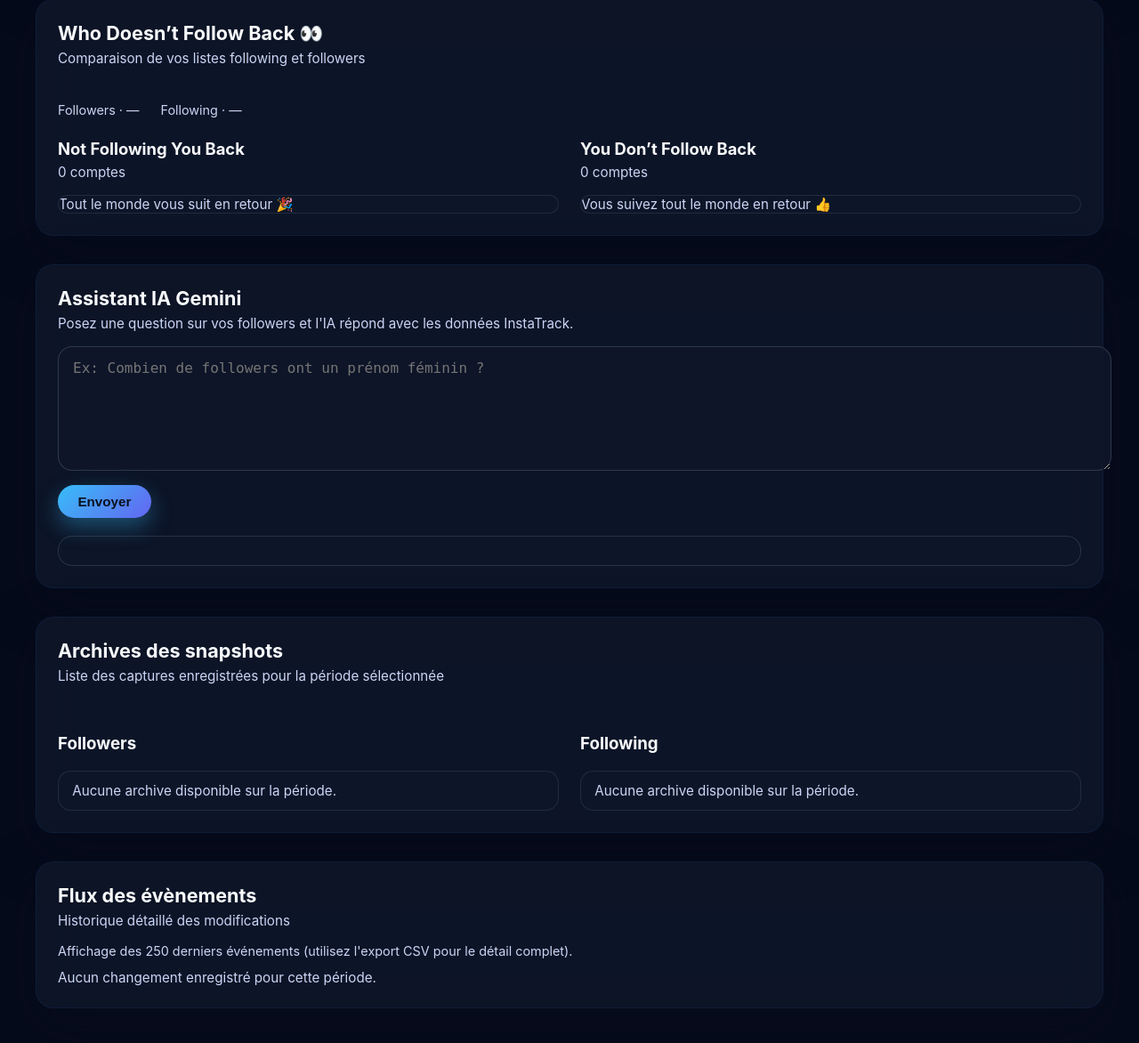
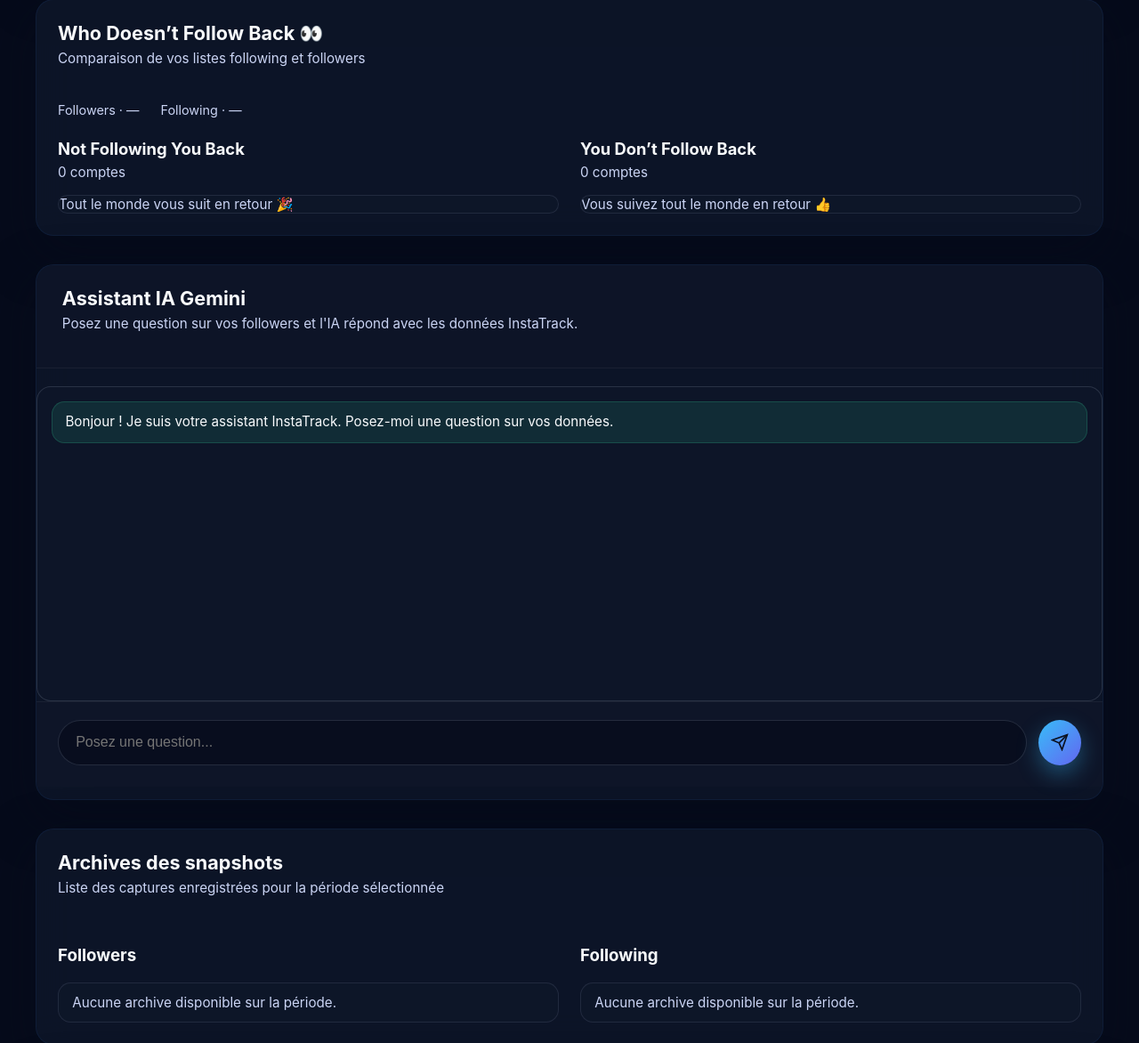
Before and after one commit to mohammedelahmar/InstaTrack, a Flask app: page / in a window 1280 px wide. Shown: the part 1966-3138 px from the top of the page at 89% size. Before the commit the page ends 3099 px from the top, so only its background shows below. Run offline with Flask 3, Linux system fonts and the light colour scheme; data that the repository does not hold is empty.

Commit message:
Implement basic AI chat panel UI

```diff
--- a/web/static/css/style.css
+++ b/web/static/css/style.css
@@ -462,35 +462,69 @@ body.charts-hidden .panel-row {
 	height: clamp(200px, 26vh, 250px);
 }
 
-.ai-panel textarea {
-	width: 100%;
-	background: rgba(15, 23, 42, 0.9);
-	color: var(--text-primary);
-	border: 1px solid var(--border);
-	border-radius: 1rem;
-	padding: 0.85rem 1rem;
-	font-size: 1rem;
-	resize: vertical;
-	min-height: 110px;
+.ai-panel {
+	display: flex;
+	flex-direction: column;
+	height: 600px;
+	/* Fixed height for chat feel */
+	padding: 0;
+	overflow: hidden;
 }
 
-.ai-panel textarea:focus {
-	outline: none;
-	border-color: var(--accent);
-	box-shadow: 0 0 0 3px var(--accent-soft);
+.ai-panel .panel-header {
+	padding: 1.5rem 1.8rem;
+	border-bottom: 1px solid rgba(255, 255, 255, 0.05);
+	background: rgba(15, 23, 42, 0.4);
 }
 
-.ai-form__footer {
+.ai-transcript {
+	flex: 1;
+	overflow-y: auto;
+	padding: 1.5rem;
 	display: flex;
-	justify-content: space-between;
-	align-items: center;
+	flex-direction: column;
 	gap: 1rem;
-	margin-top: 0.75rem;
+	scroll-behavior: smooth;
 }
 
-.ai-status {
-	font-size: 0.9rem;
-	color: var(--text-secondary);
+.ai-form {
+	padding: 1.2rem 1.5rem 1.5rem;
+	background: rgba(15, 23, 42, 0.6);
+	border-top: 1px solid rgba(255, 255, 255, 0.05);
+}
+
+.ai-input-group {
+	display: flex;
+	gap: 0.8rem;
+	position: relative;
+}
+
+.ai-input-group input {
+	width: 100%;
+	background: rgba(2, 6, 23, 0.5);
+	border: 1px solid rgba(148, 163, 184, 0.2);
+	border-radius: 999px;
+	padding: 0.85rem 1.2rem;
+	font-size: 1rem;
+	color: white;
+	outline: none;
+	transition: all 0.2s ease;
+}
+
+.ai-input-group input:focus {
+	border-color: var(--accent);
+	background: rgba(2, 6, 23, 0.8);
+	box-shadow: 0 0 0 3px rgba(56, 189, 248, 0.15);
+}
+
+.btn--icon {
+	padding: 0.6rem;
+	width: 3.2rem;
+	height: 3.2rem;
+	display: flex;
+	align-items: center;
+	justify-content: center;
+	border-radius: 50%;
 }
 
 .ai-status[data-variant="success"] {
--- a/web/templates/dashboard.html
+++ b/web/templates/dashboard.html
@@ -412,16 +412,24 @@
 				<p>Posez une question sur vos followers et l'IA répond avec les données InstaTrack.</p>
 			</div>
 			{% if ai_enabled %}
+			<div id="aiTranscript" class="ai-transcript" aria-live="polite">
+				<div class="ai-bubble ai-bubble--assistant">Bonjour ! Je suis votre assistant InstaTrack. Posez-moi
+					une question sur vos données.</div>
+			</div>
 			<form id="aiChatForm" class="ai-form">
-				<label for="aiQuestion" class="sr-only">Question</label>
-				<textarea id="aiQuestion" name="question" rows="3"
-					placeholder="Ex: Combien de followers ont un prénom féminin ?" autocomplete="off"></textarea>
-				<div class="ai-form__footer">
-					<span id="aiStatus" class="ai-status" hidden></span>
-					<button type="submit" class="btn btn--primary">Envoyer</button>
+				<div class="ai-input-group">
+					<input type="text" id="aiQuestion" name="question" placeholder="Posez une question..."
+						autocomplete="off">
+					<button type="submit" class="btn btn--primary btn--icon">
+						<svg viewBox="0 0 24 24" width="20" height="20" fill="none" stroke="currentColor"
+							stroke-width="2">
+							<line x1="22" y1="2" x2="11" y2="13"></line>
+							<polygon points="22 2 15 22 11 13 2 9 22 2"></polygon>
+						</svg>
+					</button>
 				</div>
+				<span id="aiStatus" class="ai-status" hidden></span>
 			</form>
-			<div id="aiTranscript" class="ai-transcript" aria-live="polite"></div>
 			{% else %}
 			<div class="ai-disabled">
 				<p>Ajoutez une variable <strong>GEMINI_API_KEY</strong> à votre fichier .env pour activer le chat
```
